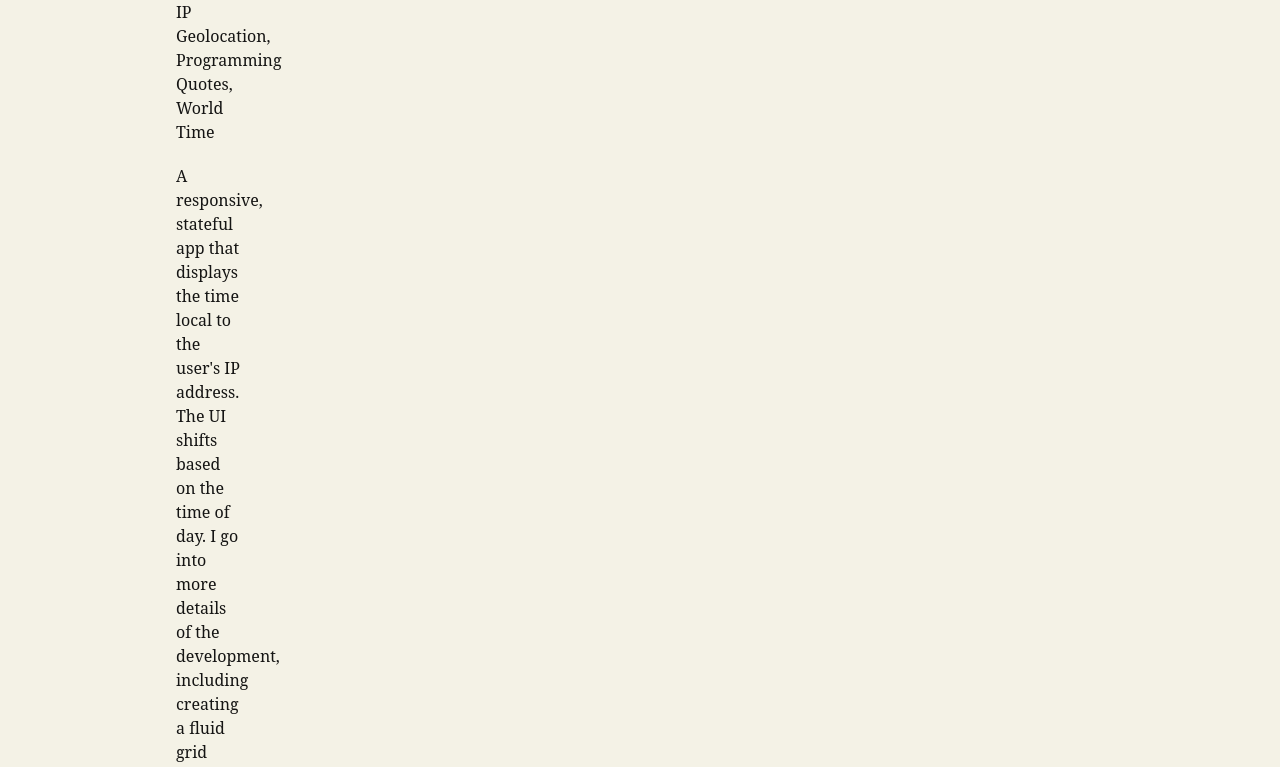
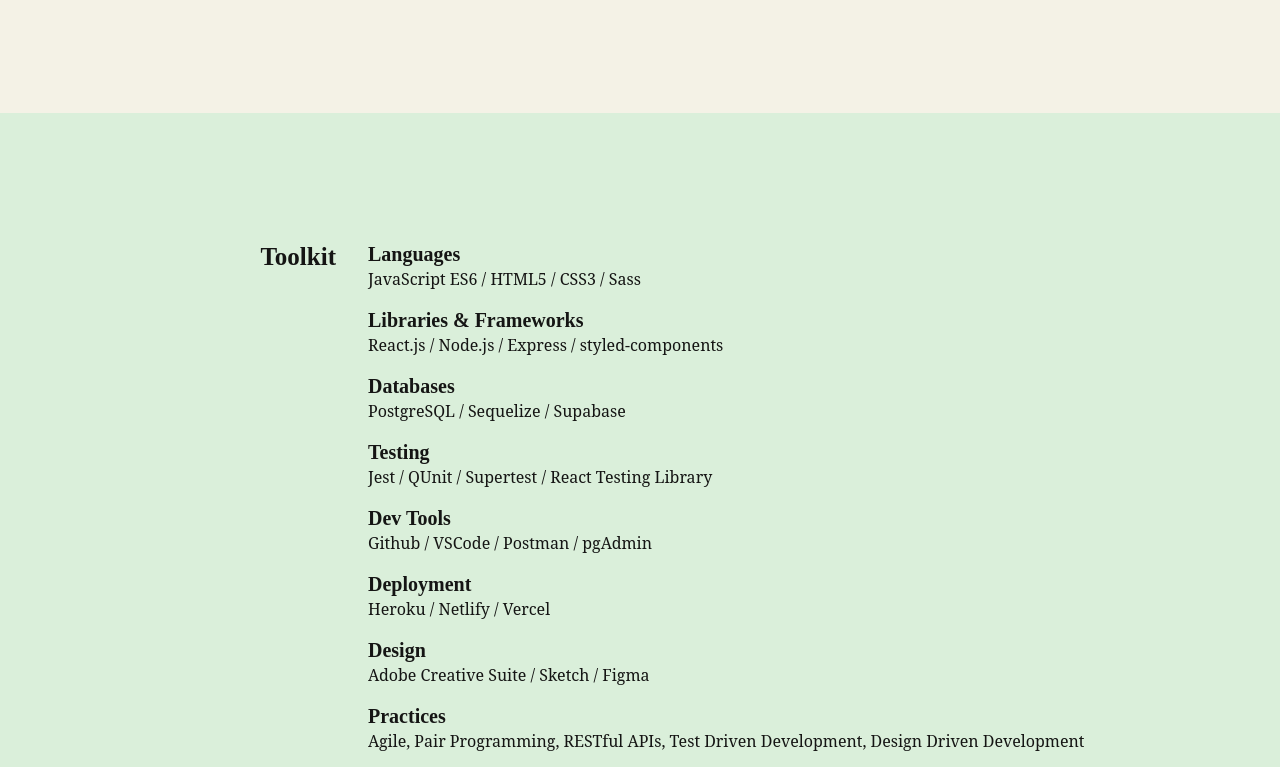
Before and after one commit to djdrakos/portfolio, a React (Create React App) app: page / in a window 1280 px wide. Shown: the part 1439-2206 px from the top of the page. Built offline with nearby package versions, Linux system fonts and the light colour scheme; a web font is replaced by a local one.

Commit message:
add GridItem to content sections

```diff
--- a/src/components/GridItem.js
+++ b/src/components/GridItem.js
@@ -4,7 +4,8 @@ import breakpoints from '../styles/breakpoints';
 
 const StyledDiv = styled.div.attrs( props => ({ style:  props }))`
   display: flex;
-
+  align-items: flex-start;
+  justify-content: flex-start;
   ${ ({ options }) => options && css`
     @media screen and ${breakpoints.desktop} {
       grid-column:  ${options.l.colStart} / ${options.l.colSpan};
--- a/src/components/Main.js
+++ b/src/components/Main.js
@@ -23,9 +23,9 @@ export default function Main({ toggleTheme }) {
     <StyledMain>
       <Hero toggleTheme={toggleTheme} />
       <Projects title="featured projects"/>
-      {/*<TechStack title="Toolkit"/>
+      <TechStack title="Toolkit"/>
       <Career title="career"/>
-      <About title="Colophon" /> */}
+      <About title="Colophon" />
     </StyledMain>
   )
 }
--- a/src/components/SectionContent.js
+++ b/src/components/SectionContent.js
@@ -2,6 +2,7 @@ import { forwardRef } from 'react';
 import styled from 'styled-components';
 import { H4 } from './Typography'
 import GridContainer from './GridContainer';
+import GridItem from './GridItem';
 
 const StyledSection = styled(GridContainer)`
   position: sticky;
@@ -23,11 +24,18 @@ const StyledSection = styled(GridContainer)`
 const SectionContent = forwardRef(({ title, children, ...props }, ref) => {
   return (
     <StyledSection {...props}>
-      { title && <H4 as="h2">{title}</H4> }
-      { children &&
-      <div className='content'>
+      <GridItem m={3}>
+        { title &&
+        <H4 as="h2" className="title">
+          {title}
+        </H4> }
+      </GridItem>
+      <GridItem m={9}>
+        { children &&
+        <div className='content'>
           {children}
-      </div> }
+        </div> }
+      </GridItem>
     </StyledSection>
   )
 })
```
